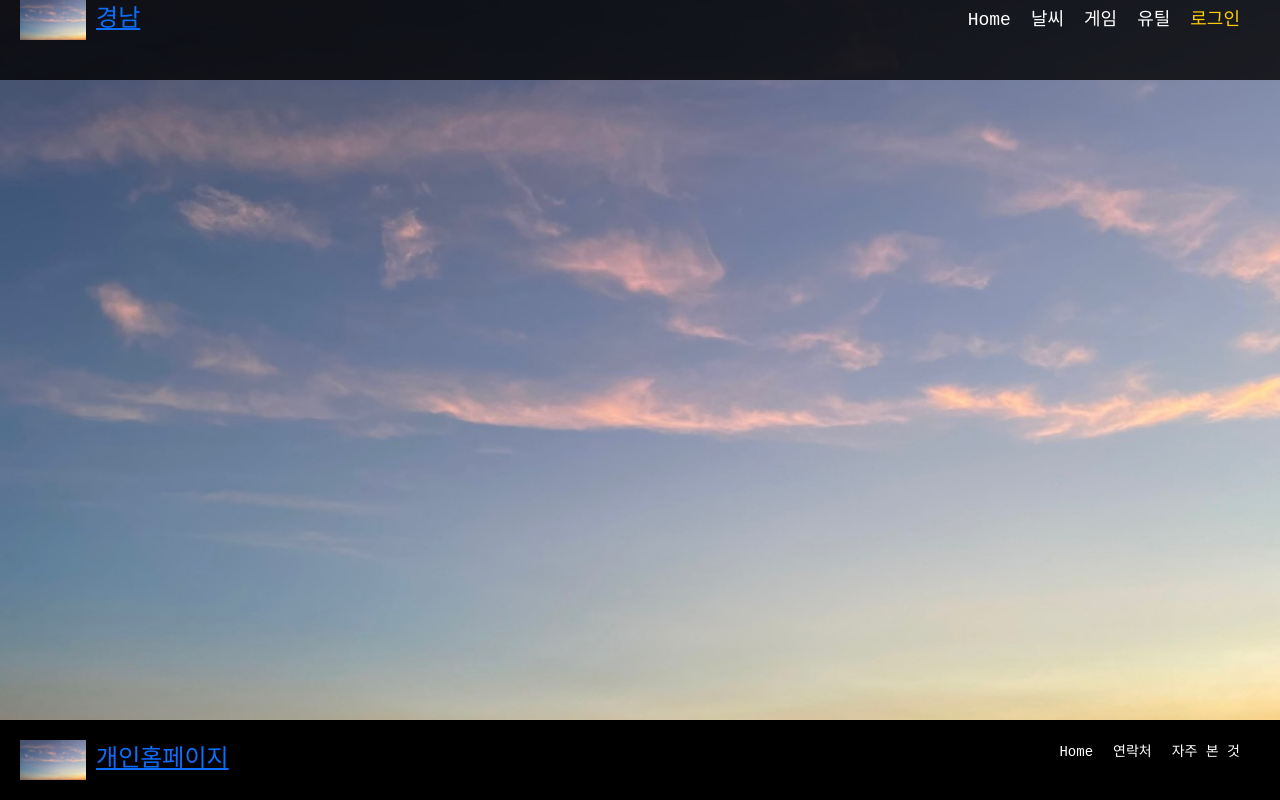
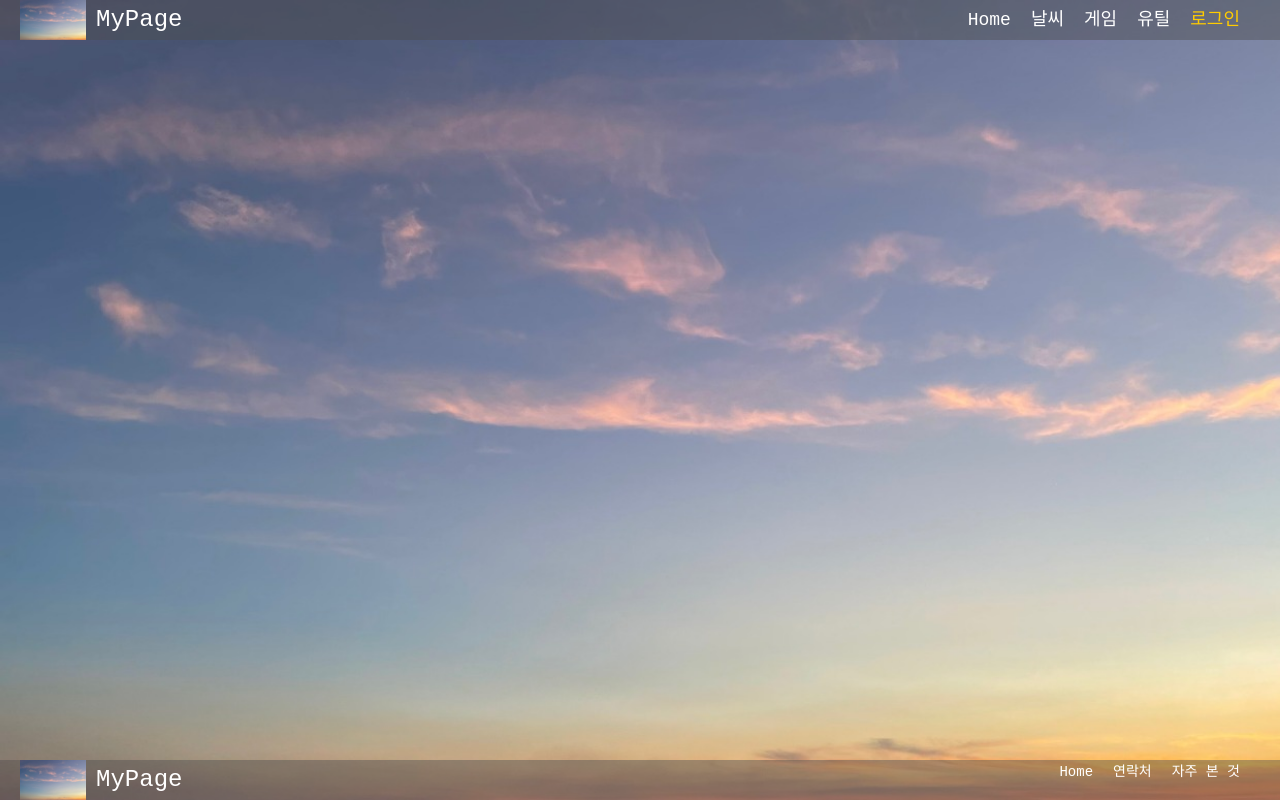
Before and after one commit to GNchoo/HomePage, a React (Create React App) app: page /Login in a window 1280 px wide. Built offline with nearby package versions, Linux system fonts and the light colour scheme.

Commit message:
헤더 풋터 스타일 수정

```diff
--- a/package.json
+++ b/package.json
@@ -20,7 +20,7 @@
     "react-bootstrap": "^2.4.0",
     "react-dom": "^18.2.0",
     "react-router-dom": "^6.11.1",
-    "react-scripts": "5.0.1",
+    "react-scripts": "^5.0.1",
     "react-spinners": "^0.12.0",
     "reactdom": "^2.0.0",
     "swiper": "^9.3.1",
--- a/src/components/footer/Footer.jsx
+++ b/src/components/footer/Footer.jsx
@@ -7,12 +7,12 @@ import logo from "../../assets/sky.jpg";
 
 const Footer = () => {
   return (
-    <div className="footer" style={{ backgroundColor: "black" }}>
+    <div className="footer">
       <div className="footer__content">
         <div className="footer__content__logo">
           <div className="logo">
             {<img src={logo} alt="" />}
-            <Link to="/">개인홈페이지</Link>
+            MyPage
             <br />
           </div>
         </div>
--- a/src/components/footer/footer.css
+++ b/src/components/footer/footer.css
@@ -3,9 +3,8 @@
   bottom: 0;
   left: 0;
   width: 100%;
-  height: 80px;
-  background-color: rgba(0, 0, 0, 0.8);
-  color: #fff;
+  height: 40px;
+  background-color: rgba(76, 76, 76, 0.437);
   display: flex;
   align-items: center;
 }
--- a/src/components/header/Header.jsx
+++ b/src/components/header/Header.jsx
@@ -52,7 +52,7 @@ const Header = () => {
       <div className="header__wrap">
         <div className="logo">
           <img src={logo} alt="" />
-          <Link to="/">경남</Link>
+          MyPage
         </div>
         <ul className="header__nav">
           {headerNav.map((e, i) => (
--- a/src/components/header/header.css
+++ b/src/components/header/header.css
@@ -3,14 +3,14 @@
   top: 0;
   left: 0;
   width: 100%;
-  height: 80px;
-  background-color: rgba(0, 0, 0, 0.8);
+  height: 40px;
+  background-color: rgba(76, 76, 76, 0.437);
   background-size: cover;
   transition: background-color 0.3s;
 }
 
 .header.shrink {
-  height: 60px;
+  height: 40px;
   background-color: rgba(0, 0, 0, 0.8);
 }
 
```
Also changed, not shown: src/App.css (added, +21 -0 lines), 2 other files (tests, documents, lock files or other folders).
